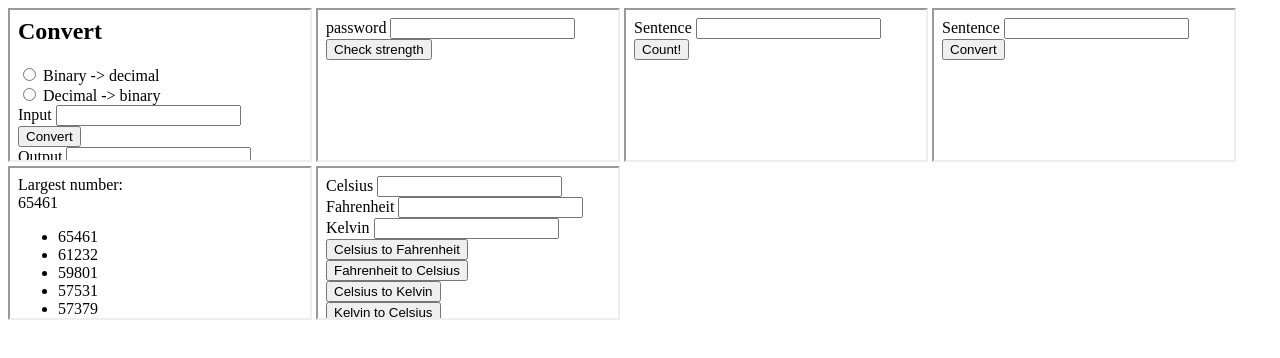
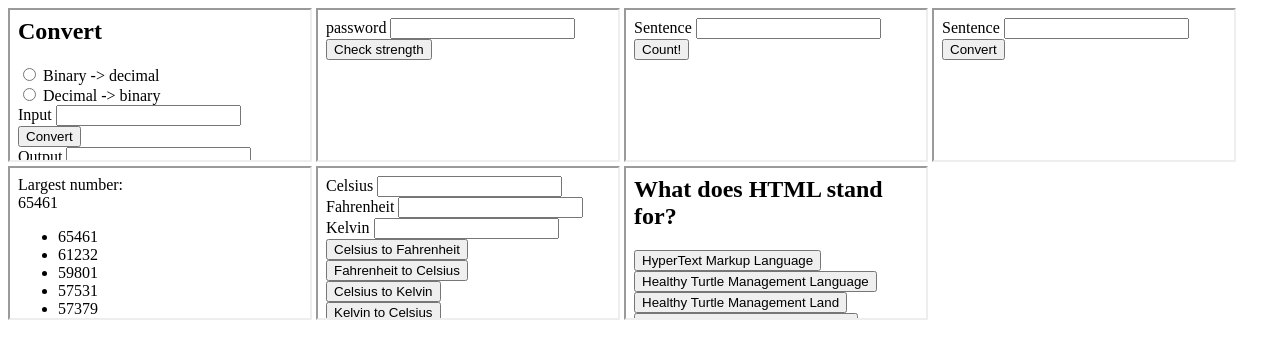
Before and after one commit to Jett59/school-javascript, a plain HTML site: page index.html in a window 1280 px wide. Drawn offline with Linux system fonts and the light colour scheme.

Commit message:
added the quiz to the main page

```diff
--- a/index.html
+++ b/index.html
@@ -1,6 +1,6 @@
 <html>
     <head>
-        <title>Challenges</title>
+        <title>Javascript Stuff</title>
     </head>
     <body>
         <iframe src="decimal-binary/index.html"></iframe>
@@ -9,5 +9,6 @@
         <iframe src="morse-code/index.html"></iframe>
         <iframe src="largest-number/index.html"></iframe>
         <iframe src="unit-converter/index.html"></iframe>
+        <iframe src="quiz/index.html"></iframe>
     </body>
 </html>
```
